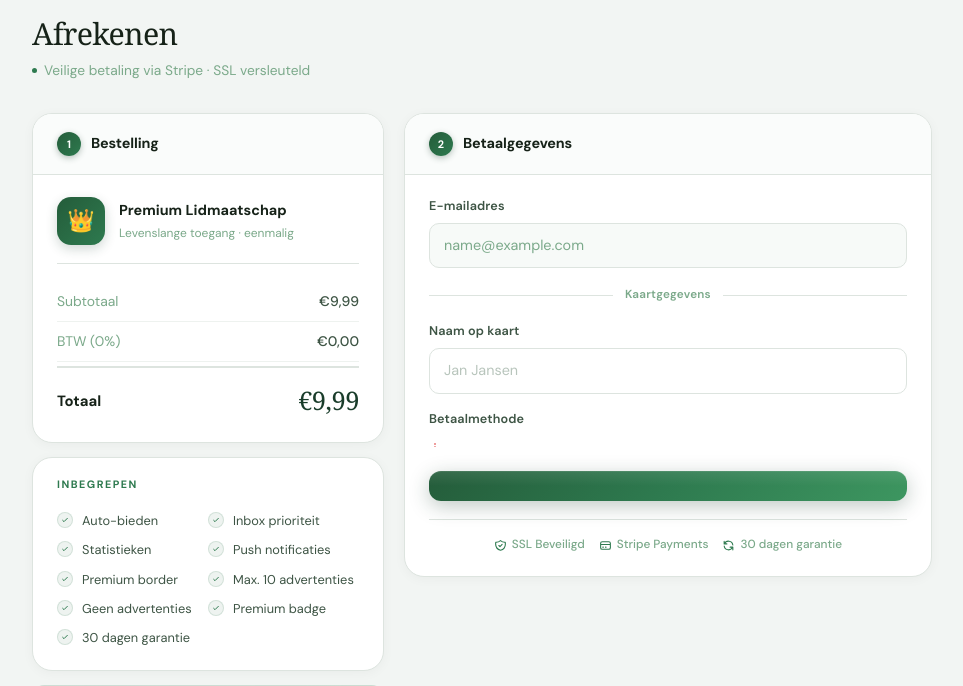
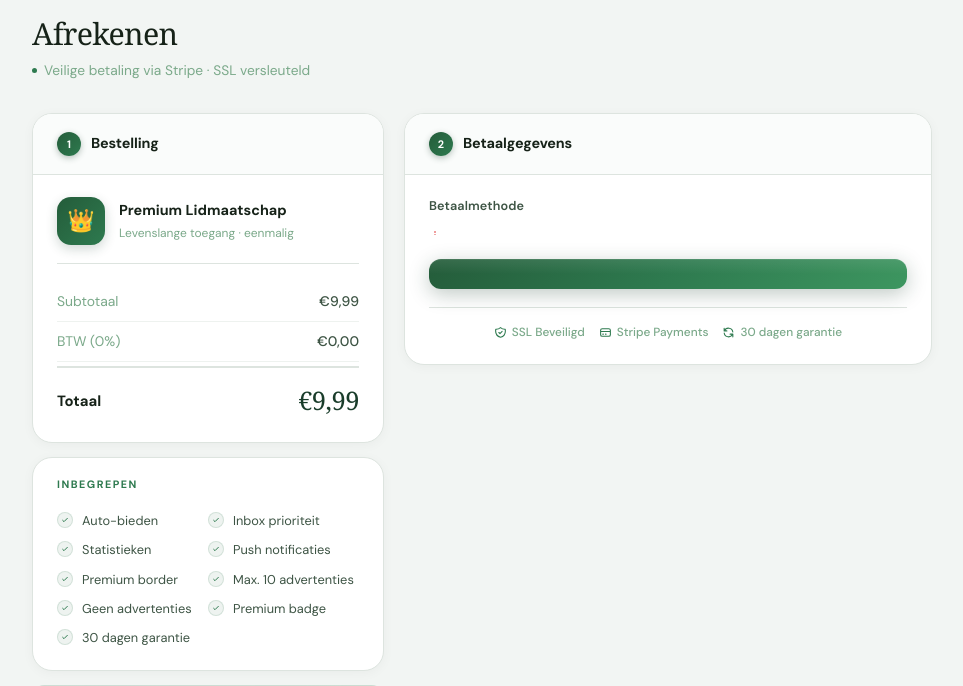
Before and after one commit to Baskuik/mp, a Laravel app: page /premium/checkout in a window 1280 px wide. Shown: the part 131-817 px from the top of the page, without its empty margins (158-1121 px from the left). Run offline with Laravel 12, Linux system fonts and the light colour scheme; the visitor is signed in with stand-in values (Sample User, id 1); style sheets or scripts are compiled from the project's sources; parts of the project's set-up code (start-up, migrations or seed data) failed here and were passed over; some libraries are stand-ins or nearby versions; some web fonts are replaced.

Commit message:
Ticket#13/premium

```diff
--- a/resources/views/premium/checkout.blade.php
+++ b/resources/views/premium/checkout.blade.php
@@ -462,22 +462,22 @@
                         <form @submit="submit($event)">
                             @csrf
 
-                            {{-- Email (readonly) --}}
+                            {{-- Email (readonly)
                             <div class="field-block">
                                 <label class="field-label">E-mailadres</label>
                                 <input type="email" value="{{ Auth::user()->email }}" readonly class="field-input">
-                            </div>
+                            </div> --}}
 
-                            <div class="divider"><span>Kaartgegevens</span></div>
+                            {{-- <div class="divider"><span>Kaartgegevens</span></div> --}}
 
                             {{-- Name on card --}}
-                            <div class="field-block">
+                            {{-- <div class="field-block">
                                 <label class="field-label">Naam op kaart</label>
                                 <input type="text" name="card_name"
                                        placeholder="Jan Jansen"
                                        required autocomplete="cc-name"
                                        class="field-input">
-                            </div>
+                            </div> --}}
 
                             {{-- Stripe Payment Element (iDEAL, kaart, PayPal etc.) --}}
                             <div class="field-block">
```
